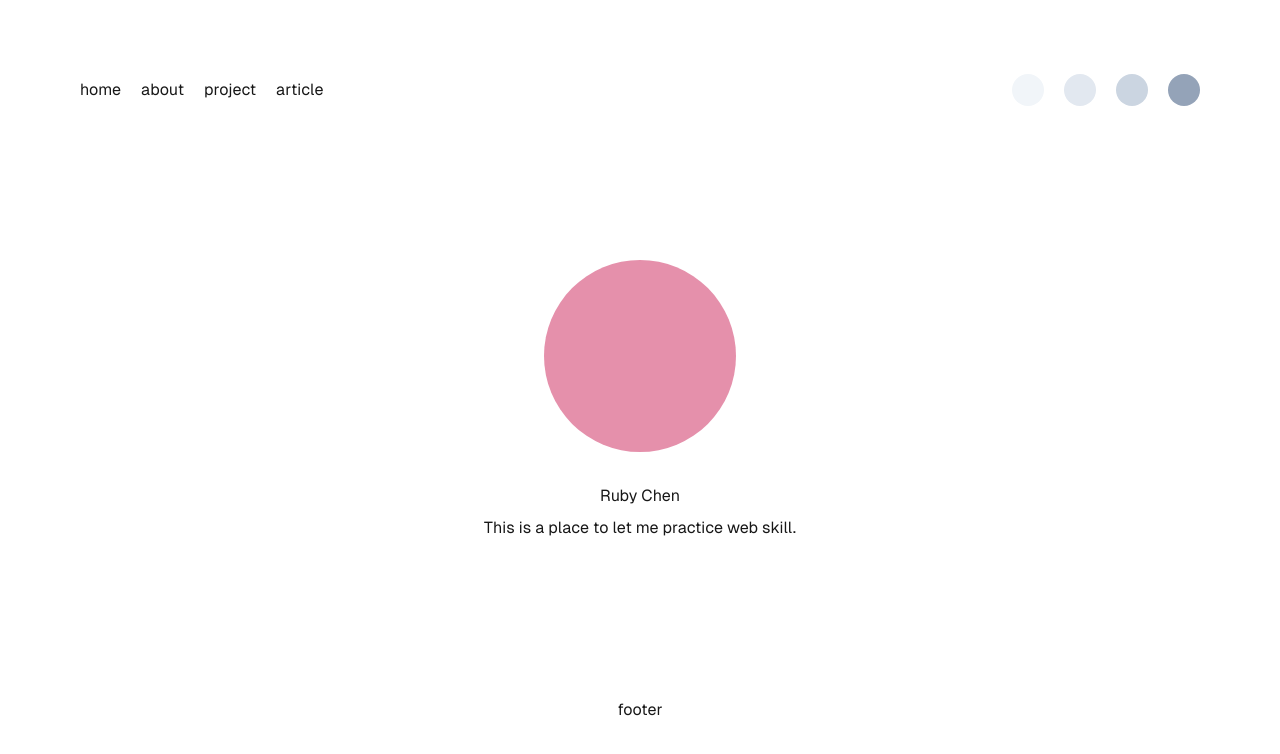
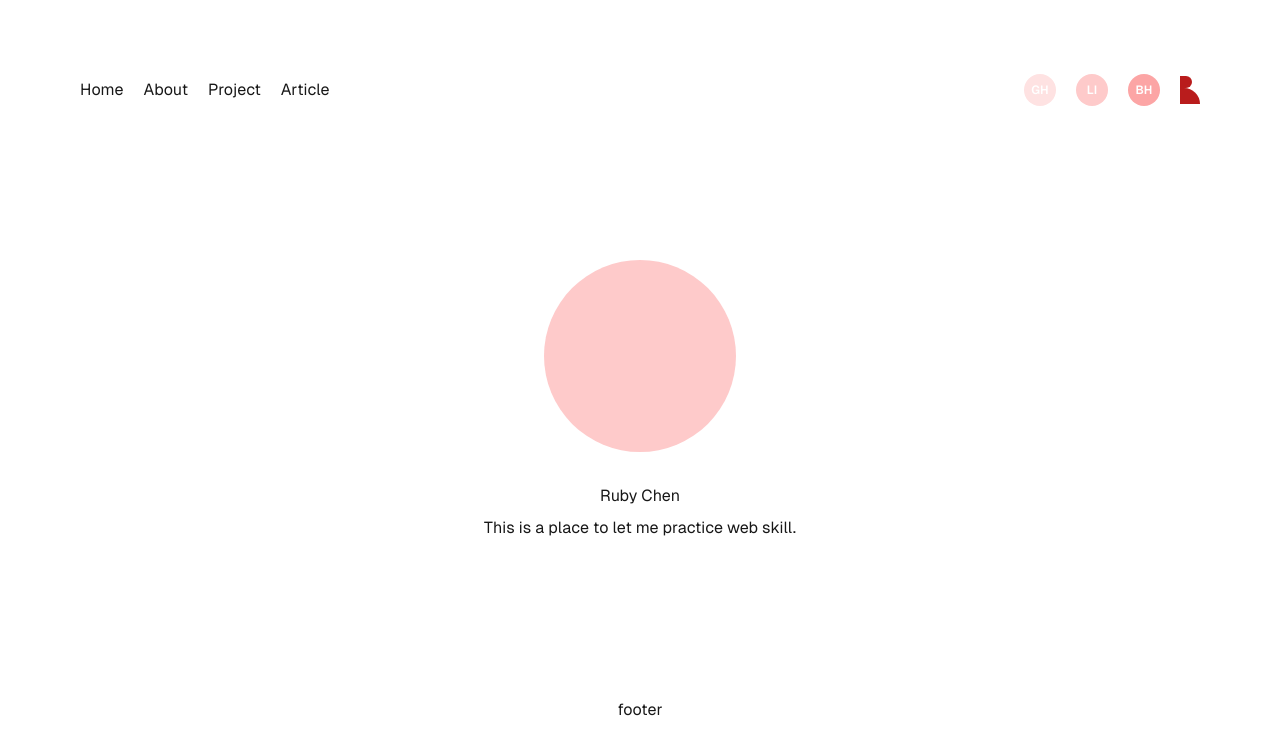
Before and after one commit to RubyTzu/test-playground, a Next.js app: page / in a window 1280 px wide. Shown: the top 754 px of the page. Built offline with nearby package versions, Linux system fonts and the light colour scheme.

Commit message:
modified: navbar and theme color

```diff
--- a/app/(ui)/shareComponent/Navbar.tsx
+++ b/app/(ui)/shareComponent/Navbar.tsx
@@ -1,57 +1,190 @@
+"use client";
 import Link from "next/link";
-// import clsx from "clsx";
+import { useState } from "react";
+import { motion } from "framer-motion";
+import { spring } from "framer-motion/dom";
 
-export function Navbar() {
+interface Route {
+  title: string;
+  href: string;
+}
+
+interface SocialMedia {
+  title: string;
+  href: string;
+  icon: string;
+}
+
+const routes: Route[] = [
+  {
+    title: "Home",
+    href: "/",
+  },
+  {
+    title: "About",
+    href: "/about",
+  },
+  {
+    title: "Project",
+    href: "/project",
+  },
+  {
+    title: "Article",
+    href: "/article",
+  },
+];
+
+const socialMedia: SocialMedia[] = [
+  {
+    title: "GH",
+    href: "https://github.com/",
+    icon: "bg-red-100",
+  },
+  {
+    title: "LI",
+    href: "https://tw.linkedin.com",
+    icon: "bg-red-200",
+  },
+  {
+    title: "BH",
+    href: "https://www.behance.net",
+    icon: "bg-red-300",
+  },
+];
+
+export const Navbar = () => {
   return (
     <div>
-      <div className="hidden justify-between items-center md:flex">
-        <div className="w-fit flex gap-5 h-fit">
-          <Link href="/">home</Link>
-          <Link href="/about">about</Link>
-          <Link href="/project">project</Link>
-          <Link href="/article">article</Link>
-        </div>
-        <div className="w-fit flex gap-5  h-fit">
-          <div className="rounded-full w-8 h-8 bg-slate-100" />
-          <div className="rounded-full w-8 h-8 bg-slate-200" />
-          <div className="rounded-full w-8 h-8 bg-slate-300" />
-          <div className="rounded-full w-8 h-8 bg-slate-400" />
+      <NavDesktop />
+      <NavMobile />
+    </div>
+  );
+};
+
+const NavDesktop = () => {
+  return (
+    <div className="hidden justify-between items-center md:flex">
+      <div className="w-fit flex gap-5 h-fit">
+        {routes.map((site: Route) => (
+          <Link key={site.title} href={site.href}>
+            {site.title}
+          </Link>
+        ))}
+      </div>
+      <div className="w-fit flex items-center gap-5 h-fit">
+        {socialMedia.map((icon: SocialMedia) => (
+          <Link target="_blank" key={icon.title} href={icon.href}>
+            <div className={`rounded-full flex justify-center items-center w-8 h-8 ${icon.icon}`}>
+              <div className="font-semibold text-xs text-white">{icon.title}</div>
+            </div>
+          </Link>
+        ))}
+        <div className="">
+          <div className="bg-red-700 rounded-r-full w-3 h-3"></div>
+          <div className="bg-red-700 rounded-tr-full w-5 h-4"></div>
         </div>
       </div>
-      {/* <nav className="bg-white border-gray-200 dark:bg-gray-900">
-        <div className="max-w-screen-xl flex flex-wrap items-center justify-between mx-auto p-4">
-          <button data-collapse-toggle="navbar-default" type="button" className="inline-flex items-center p-2 w-10 h-10 justify-center text-sm text-gray-500 rounded-lg md:hidden hover:bg-gray-100 focus:outline-none focus:ring-0 dark:text-gray-400" aria-controls="navbar-default" aria-expanded="false">
-            <span className="sr-only">Open main menu</span>
-            <svg className="w-5 h-5" aria-hidden="true" xmlns="http://www.w3.org/2000/svg" fill="none" viewBox="0 0 17 14">
-              <path stroke="currentColor" stroke-linecap="round" stroke-linejoin="round" stroke-width="2" d="M1 1h15M1 7h15M1 13h15" />
-            </svg>
-          </button>
-          <div className="w-full md:block md:w-auto" id="navbar-default">
-            <ul className="font-medium flex flex-col p-4 md:p-0 mt-4   rounded-lg bg-gray-50 md:flex-row md:space-x-8 rtl:space-x-reverse md:mt-0 md:border-0 md:bg-white dark:bg-gray-800 md:dark:bg-gray-900 ">
-              <li>
-                <Link href="/" className="block py-2 px-3 text-gray-900 font-[600] rounded md:bg-transparent md:text-blue-700 md:p-0 dark:text-white md:dark:text-blue-500" aria-current="page">
-                  home
-                </Link>
-              </li>
-              <li>
-                <Link href="/about" className="block py-2 px-3 text-gray-900 font-[400] rounded hover:bg-gray-100 md:hover:bg-transparent md:border-0 md:hover:text-blue-700 md:p-0 dark:text-white md:dark:hover:text-blue-500 dark:hover:bg-gray-700 dark:hover:text-white md:dark:hover:bg-transparent">
-                  about
-                </Link>
-              </li>
-              <li>
-                <Link href="/project" className="block py-2 px-3 text-gray-900 font-[400] rounded hover:bg-gray-100 md:hover:bg-transparent md:border-0 md:hover:text-blue-700 md:p-0 dark:text-white md:dark:hover:text-blue-500 dark:hover:bg-gray-700 dark:hover:text-white md:dark:hover:bg-transparent">
-                  project
-                </Link>
-              </li>
-              <li>
-                <Link href="/article" className="block py-2 px-3 text-gray-900 font-[400] rounded hover:bg-gray-100 md:hover:bg-transparent md:border-0 md:hover:text-blue-700 md:p-0 dark:text-white md:dark:hover:text-blue-500 dark:hover:bg-gray-700 dark:hover:text-white md:dark:hover:bg-transparent">
-                  article
-                </Link>
-              </li>
-            </ul>
-          </div>
-        </div>
-      </nav> */}
     </div>
   );
-}
+};
+
+const NavMobile = () => {
+  const [isOpen, setOpen] = useState(false);
+  const variant = isOpen ? "opened" : "closed";
+  const mobileMenuVariant = {
+    closed: {
+      x: "-45%",
+      y: "-45%",
+      scale: 0,
+      transition: {
+        duration: 0.33,
+        ease: [0.74, 0, 0.19, 1.02],
+      },
+    },
+    opened: {
+      x: "0%",
+      y: "0%",
+      scale: 1,
+      transition: {
+        duration: 0.33,
+        ease: [0.74, 0, 0.19, 1.02],
+      },
+    },
+  };
+  const top = {
+    closed: {
+      rotate: 0,
+      translateY: 0,
+    },
+    opened: {
+      rotate: 45,
+      translateY: 1.5,
+    },
+  };
+  const center = {
+    closed: {
+      opacity: 1,
+    },
+    opened: {
+      opacity: 0,
+    },
+  };
+  const bottom = {
+    closed: {
+      rotate: 0,
+      translateY: 0,
+    },
+    opened: {
+      rotate: -45,
+      translateY: -1.5,
+    },
+  };
+
+  const lineprops: any = {
+    stroke: "#b91c1c",
+    strokeWidth: 2,
+    vectorEffect: "non-scaling-stroke",
+    initial: "closed",
+    animate: variant,
+    transition: spring,
+    lineprops: null,
+  };
+
+  const unitHeight = 4;
+  const unitWidth = (unitHeight * 24) / 24;
+  return (
+    <div className="relative md:hidden">
+      <div className="absolute right-0">
+          <div className="bg-red-700 rounded-r-full w-3 h-3"></div>
+          <div className="bg-red-700 rounded-tr-full w-5 h-4"></div>
+      </div>
+      <div className="absolute z-40 w-fit" onClick={() => setOpen(!isOpen)}>
+        <motion.svg viewBox={`0 0 ${unitWidth} ${unitHeight}`} overflow="visible" preserveAspectRatio="none" width={24} height={24}>
+          <motion.line strokeLinecap="round" x1="0" x2={unitWidth} y1="0" y2="0" variants={top} {...lineprops} />
+          <motion.line strokeLinecap="round" x1="0" x2={unitWidth} y1="1.5" y2="1.5" variants={center} {...lineprops} />
+          <motion.line strokeLinecap="round" x1="0" x2={unitWidth} y1="3" y2="3" variants={bottom} {...lineprops} />
+        </motion.svg>
+      </div>
+      <motion.div variants={mobileMenuVariant} animate={variant} className="z-0 fixed left-0 top-0 w-[100vw] h-[100vh] flex flex-col justify-center gap-32 pt-20 items-center bg-gray-50/95">
+        <div className="w-fit">
+          {routes.map((site: Route) => (
+            <div key={site.title}>
+              <Link href={site.href} className="font-medium block py-4 px-3 text-gray-900" onClick={() => setOpen(!isOpen)}>
+                {site.title}
+              </Link>
+            </div>
+          ))}
+        </div>
+        <div className="w-fit flex gap-5 h-fit">
+          {socialMedia.map((icon: SocialMedia) => (
+            <Link target="_blank" key={icon.title} href={icon.href}>
+              <div className={`rounded-full flex justify-center items-center w-16 h-16 ${icon.icon}`}>
+                <div className="font-semibold text-xs text-white">{icon.title}</div>
+              </div>
+            </Link>
+          ))}
+        </div>
+      </motion.div>
+    </div>
+  );
+};
--- a/app/page.tsx
+++ b/app/page.tsx
@@ -8,7 +8,7 @@ export default function Home() {
       </header>
       <main className="flex flex-col gap-8 row-start-2 items-center sm:items-start">
         <div className="flex flex-col gap-8 items-center">
-          <div className="rounded-full w-48 h-48 bg-[#e590ab]"></div>
+          <div className="rounded-full w-48 h-48 bg-red-200"></div>
           <div className="flex flex-col gap-2">
             <div className="text-center">Ruby Chen</div>
             <div className="text-center">This is a place to let me practice web skill.</div>
--- a/package.json
+++ b/package.json
@@ -10,9 +10,10 @@
   },
   "dependencies": {
     "clsx": "^2.1.1",
+    "framer-motion": "^11.11.11",
     "next": "15.0.2",
-    "react": "19.0.0-rc-02c0e824-20241028",
-    "react-dom": "19.0.0-rc-02c0e824-20241028"
+    "react": "^18.3.1",
+    "react-dom": "^18.3.1"
   },
   "devDependencies": {
     "@types/node": "^20",
--- a/tailwind.config.ts
+++ b/tailwind.config.ts
@@ -1,17 +1,30 @@
 import type { Config } from "tailwindcss";
 
 const config: Config = {
-  content: [
-    "./pages/**/*.{js,ts,jsx,tsx,mdx}",
-    "./components/**/*.{js,ts,jsx,tsx,mdx}",
-    "./app/**/*.{js,ts,jsx,tsx,mdx}",
-  ],
+  content: ["./pages/**/*.{js,ts,jsx,tsx,mdx}", "./components/**/*.{js,ts,jsx,tsx,mdx}", "./app/**/*.{js,ts,jsx,tsx,mdx}"],
   theme: {
     extend: {
       colors: {
         background: "var(--background)",
         foreground: "var(--foreground)",
       },
+      primary: {
+        100: "#fbfbf8",
+        200: "#f3f4e5",
+        300: "#ebff79",
+      },
+      neutrals: {
+        0: "#FFFFFF",
+        100: "#fbfbf8",
+        200: "#E9E5D9",
+        300: "#EDEDED",
+        400: "#C5C9D0",
+        500: "#858585",
+        600: "#555454",
+        700: "#3E3D3D",
+        800: "#262525",
+        900: "#161616",
+      },
     },
   },
   plugins: [],
```
Also changed, not shown: .eslintrc.json, app/(data)/types.tsx (added), app/(ui)/shareComponent/icons.tsx (added), 1 other file (tests, documents, lock files or other folders).
